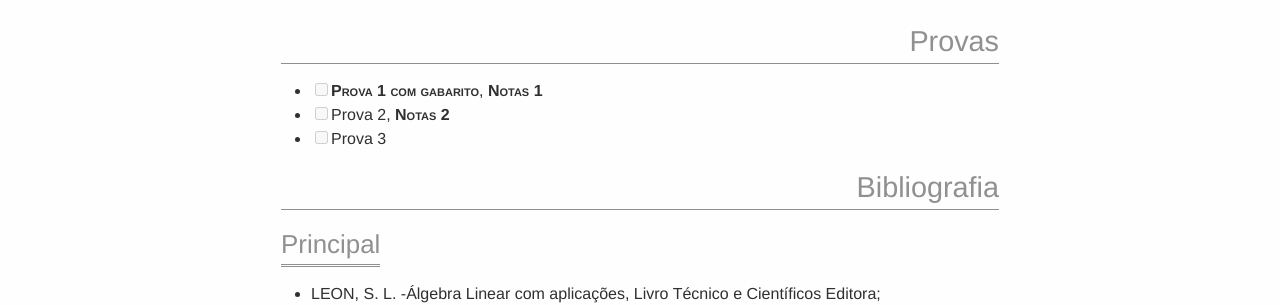
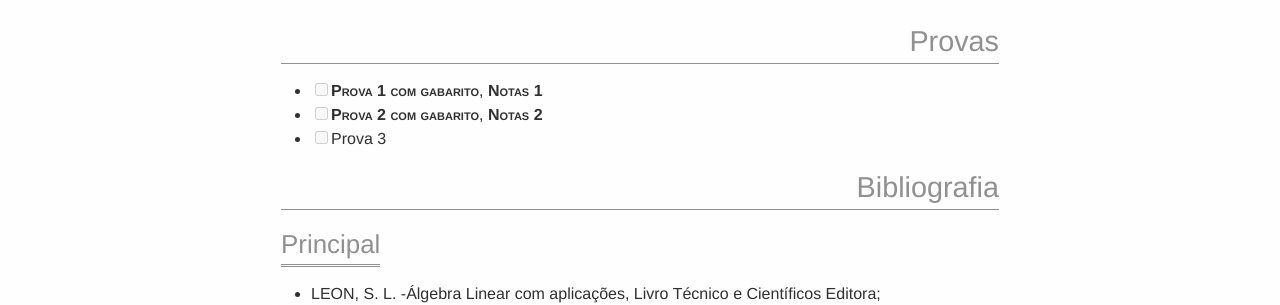
Before and after one commit to abelsiqueira/abelsiqueira.github.io-old, a Jekyll site: the page built from disciplinas/CM005 Algebra Linear_EQ.md, in a window 1280 px wide. Shown: the part 1459-1764 px from the top of the page. Built offline with Jekyll 4.4.1, drawn with Linux system fonts in a browser that asks for light colours.

Commit message:
Update CM005 Algebra Linear_EQ.md

```diff
--- a/disciplinas/CM005 Algebra Linear_EQ.md
+++ b/disciplinas/CM005 Algebra Linear_EQ.md
@@ -51,7 +51,7 @@ tag:        2016s2
 
   - [ ] [Prova 1 com gabarito]({{ site.baseur1}}/disciplinas/CM005-Algebra-linear/prova1_AL_EB_A_EQ.pdf),
     [Notas 1]({{ site.baseur1}}/disciplinas/CM005-Algebra-linear/Notas_1_EQ.xls)
-  - [ ] Prova 2, [Notas 2]({{ site.baseur1}}/disciplinas/CM005-Algebra-linear/Notas_2_EQ.ods)
+  - [ ] [Prova 2 com gabarito]({{ site.baseur1}}/disciplinas/CM005-Algebra-linear/prova2_AL_EB_A.pdf), [Notas 2]({{ site.baseur1}}/disciplinas/CM005-Algebra-linear/Notas_2_EQ.ods)
   - [ ] Prova 3
 
 # Bibliografia
```
